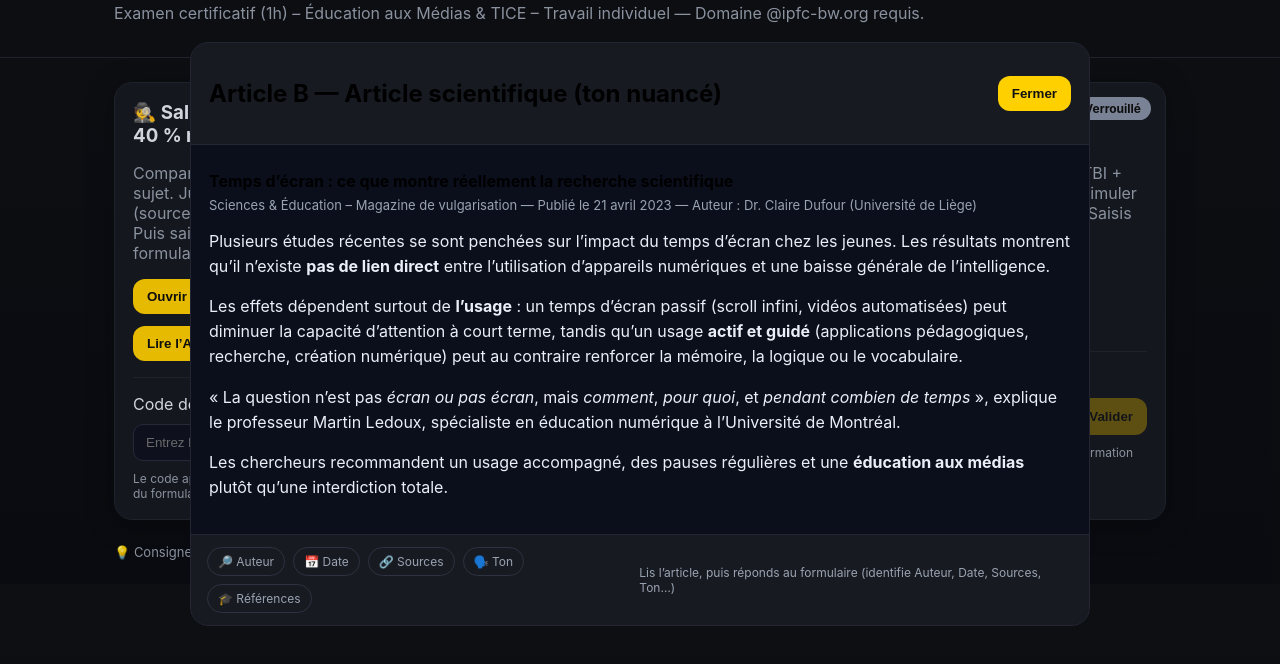
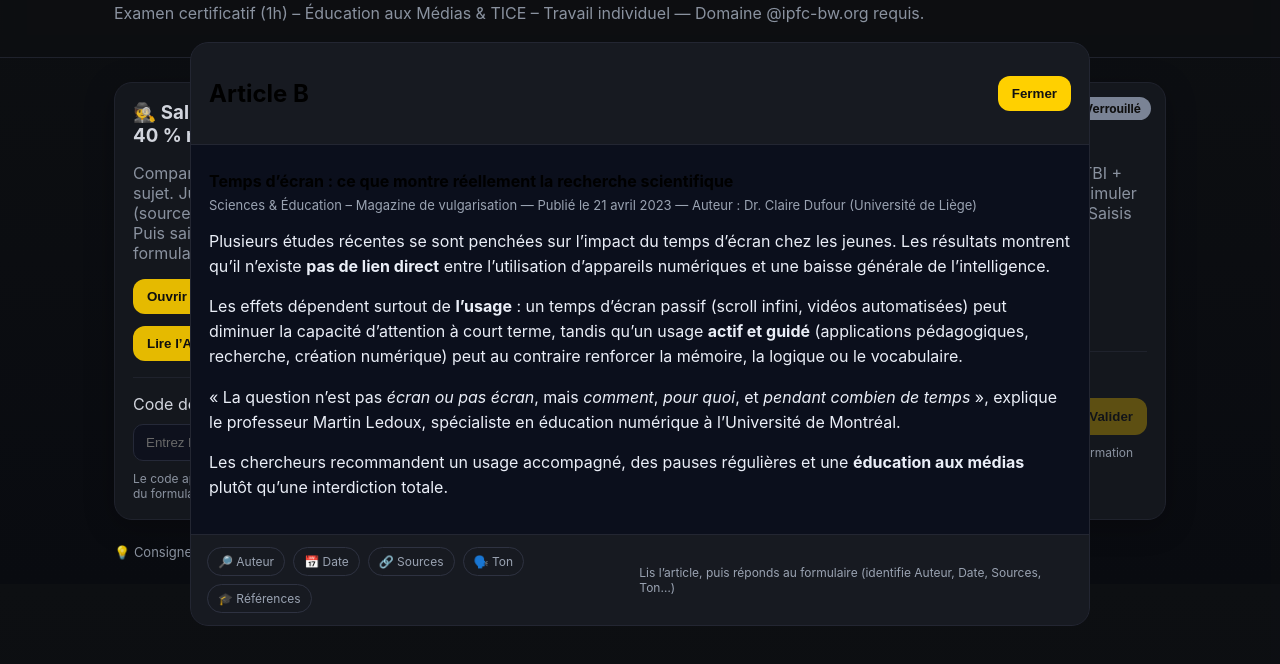
Before and after one commit to BatistaRicardo/examencap, a plain HTML site: page index.html in a window 1280 px wide. Both pictures are taken after a click on the button "Lire l’Article B". Shown: the part 66-730 px from the top of the page. Drawn offline with Linux system fonts and the light colour scheme.

Commit message:
Update index.html

```diff
--- a/index.html
+++ b/index.html
@@ -243,7 +243,7 @@
 
     function openText(which){
       const supported = typeof dlgText.showModal === 'function';
-      const title = which==='A' ? 'Article A — Blog (ton sensationnaliste)' : 'Article B — Article scientifique (ton nuancé)';
+      const title = which==='A' ? 'Article A — Blog (ton sensationnaliste)' : 'Article B';
       const body = which==='A' ? ARTICLE_A : ARTICLE_B;
       if(supported){
         document.getElementById('dlgTextTitle').textContent = title;
```
